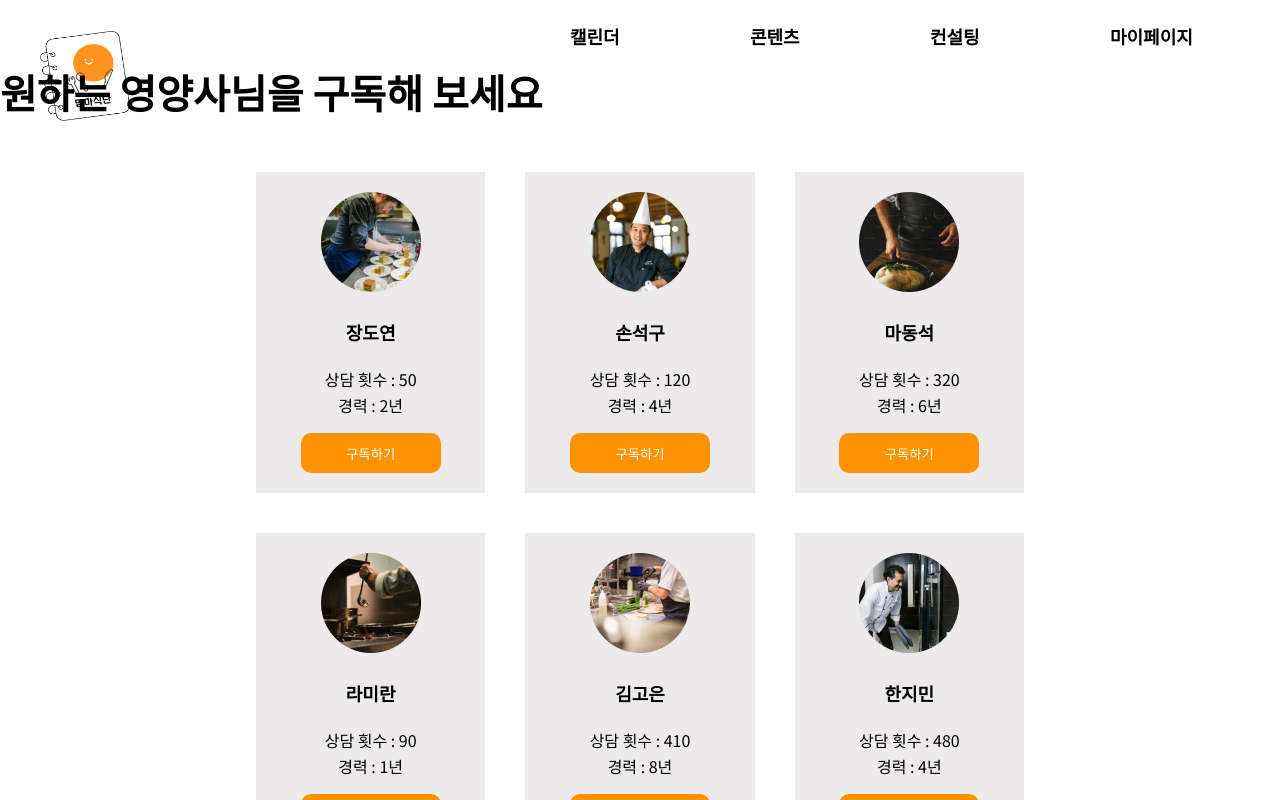
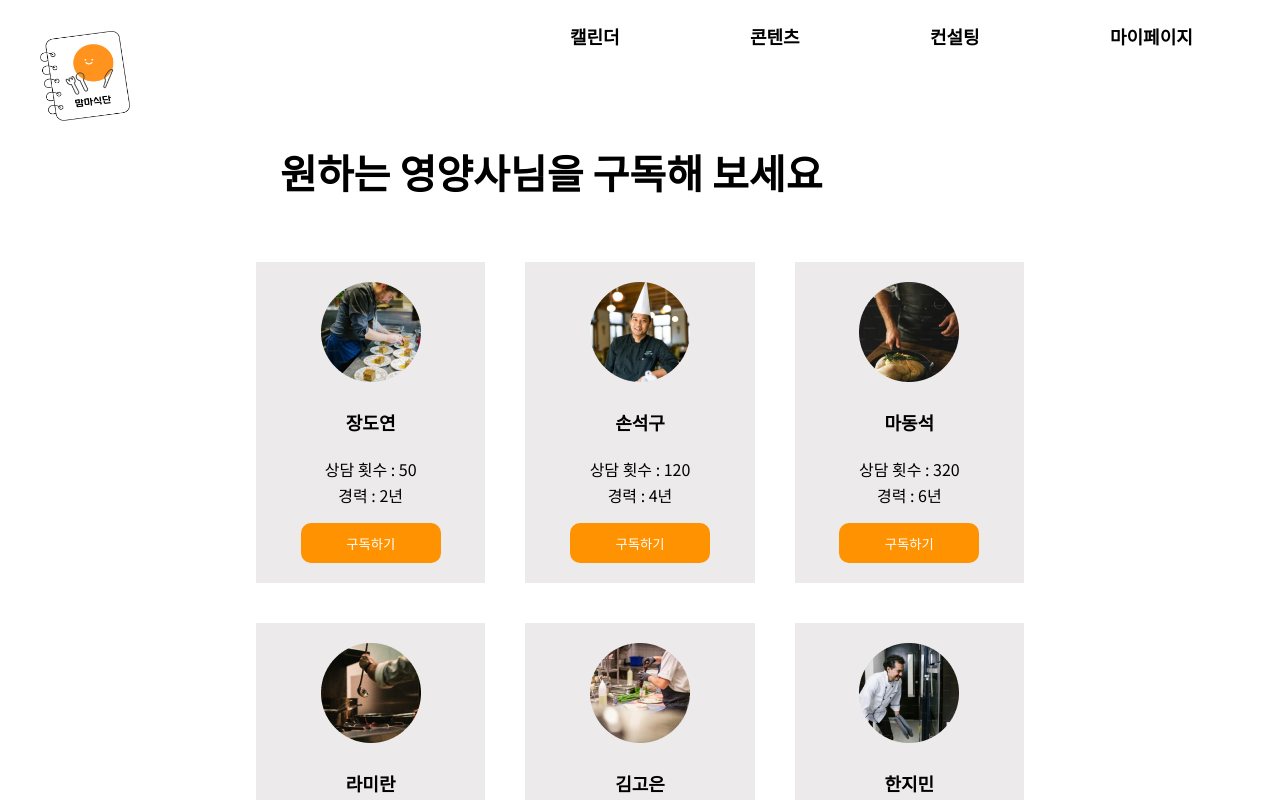
Before and after one commit to jisooooooooooo/Hackathon, a React (Create React App) app: page /consulting in a window 1280 px wide. Shown: the top 800 px of the page. Built offline with nearby package versions, Linux system fonts and the light colour scheme.

Commit message:
real final

```diff
--- a/src/Styles/NutriPage.css
+++ b/src/Styles/NutriPage.css
@@ -2,7 +2,7 @@
   display: flex;
   justify-content: center;
 }
-.title {
+.nutri_title {
   font-size: 40px;
   font-weight: bold;
   margin-bottom: 50px;
--- a/src/pages/NutritionistPage.js
+++ b/src/pages/NutritionistPage.js
@@ -5,8 +5,8 @@ import "../Styles/NutriPage.css";
 
 function nutri() {
   return (
-    <>
-      <div className="title">원하는 영양사님을 구독해 보세요</div>
+    <div>
+      <div className="nutri_title">원하는 영양사님을 구독해 보세요</div>
       <div className="container">
         <div className="grid-container">
           {nutriData.nutritList.map((value) => (
@@ -21,7 +21,7 @@ function nutri() {
           ))}
         </div>
       </div>
-    </>
+    </div>
   );
 }
 
```
